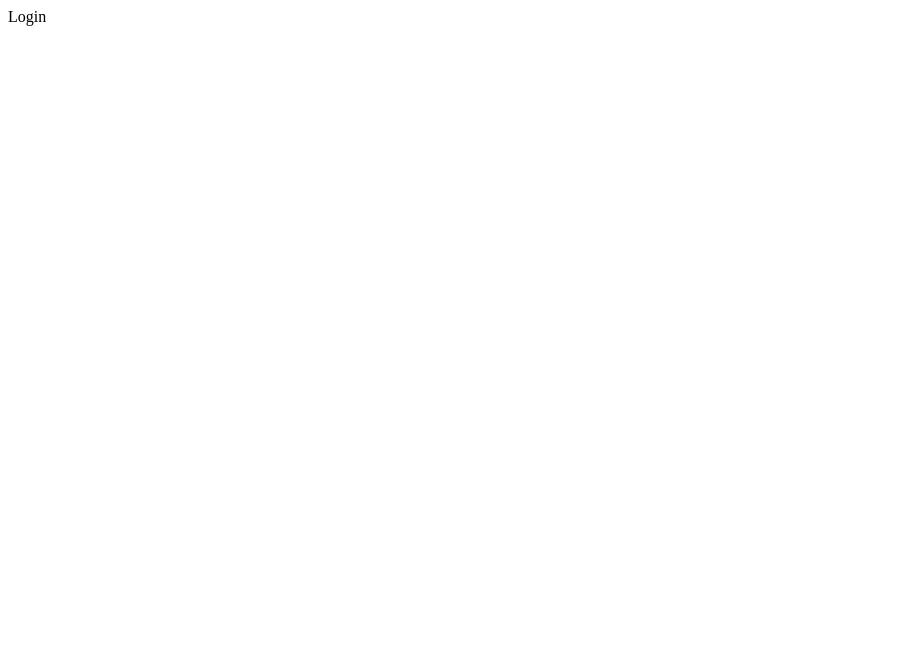
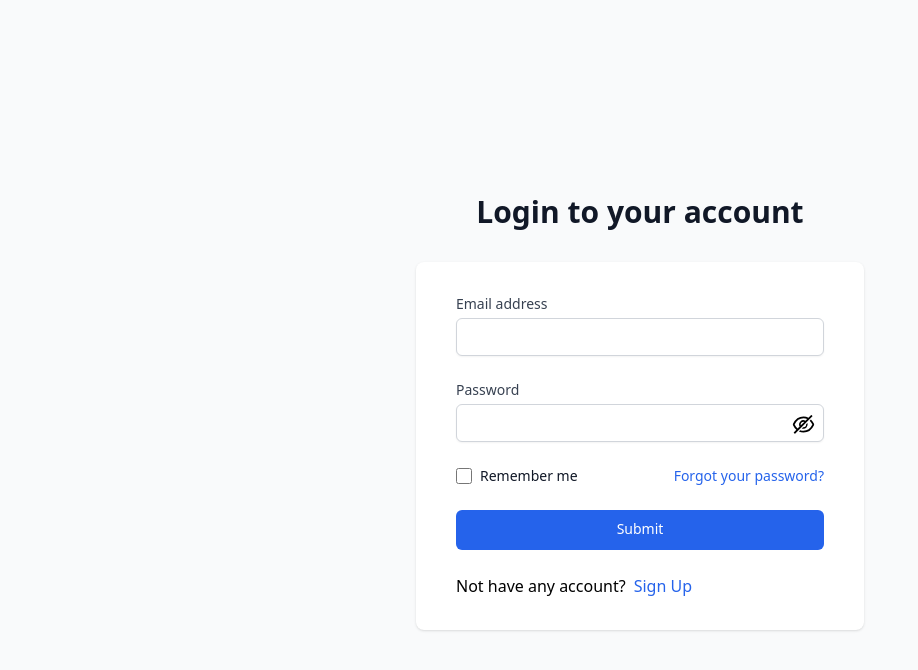
Before and after one commit to isurusajith68/E_Shop_MERN_Redux, a React (Create React App) app in the folder client/: page /login in a window 1280 px wide. Shown: the top 670 px of the page, without its empty margins (0-918 px from the left). Built offline with nearby package versions, Linux system fonts and the light colour scheme.

Commit message:
loginpage

```diff
--- a/client/src/App.css
+++ b/client/src/App.css
@@ -1,3 +1,44 @@
 @tailwind base;
 @tailwind components;
 @tailwind utilities;
+
+/* fonts */
+@import url('https://fonts.googleapis.com/css2?family=Roboto:ital,wght@0,100;0,300;0,400;0,500;0,700;0,900;1,100;1,300;1,400;1,500;1,700;1,900&display=swap');
+@import url('https://fonts.googleapis.com/css2?family=Poppins:ital,wght@0,100;0,200;0,300;0,400;0,500;0,600;0,700;0,800;0,900;1,100;1,200;1,300;1,400;1,500;1,600;1,700;1,800;1,900&display=swap');
+
+*{
+  scroll-behavior: smooth;
+}
+body {
+  font-family: system-ui, -apple-system, BlinkMacSystemFont, "Segoe UI", Roboto,
+    Oxygen, Ubuntu, Cantarell, "Open Sans", "Helvetica Neue", sans-serif;
+    background: #F6F6F5;
+    scroll-behavior: smooth;
+}
+input,select{
+  outline: none;
+}
+.batch_heart{
+  background: tomato;
+  width: 15px;
+  height: 15px;
+  display: flex;
+  align-items: center;
+  justify-content: center;
+  border-radius: 100%;
+  position: absolute;
+  right: -24%;
+  top: -9%;
+  cursor: pointer;
+}
+/* Chrome, Safari, Edge, Opera */
+input::-webkit-outer-spin-button,
+input::-webkit-inner-spin-button {
+  -webkit-appearance: none;
+  margin: 0;
+}
+
+/* Firefox */
+input[type=number] {
+  -moz-appearance: textfield;
+}
--- a/client/src/App.js
+++ b/client/src/App.js
@@ -1,4 +1,5 @@
 import React from "react";
+import "./App.css";
 import { Route, BrowserRouter, Routes } from "react-router-dom";
 import {Login} from "./Routes.js"
  function App() {
--- a/client/src/components/Login/Login.jsx
+++ b/client/src/components/Login/Login.jsx
@@ -1,9 +1,115 @@
-import React from 'react'
-
+import React, { useState } from "react";
+import { Link } from "react-router-dom";
+import styles from "../../styles/styles";
+import { AiOutlineEye, AiOutlineEyeInvisible } from "react-icons/ai";
 function Login() {
+ const [email, setEmail] = useState("");
+const [password, setPassword] = useState("");
+const [visible, setVisible] = useState(false);
   return (
-    <div>Login</div>
-  )
+    <div className="min-h-screen bg-gray-50 flex flex-col justify-center py-12 sm:px-6 lg:px-8">
+      <div className="sm:mx-auto sm:w-full sm:max-w-md">
+        <h2 className="mt-6 text-center text-3xl font-extrabold text-gray-900">
+          Login to your account
+        </h2>
+      </div>
+      <div className="mt-8 sm:mx-auto sm:w-full sm:max-w-md">
+        <div className="bg-white py-8 px-4 shadow sm:rounded-lg sm:px-10">
+          <form className="space-y-6" >
+            <div>
+              <label
+                htmlFor="email"
+                className="block text-sm font-medium text-gray-700"
+              >
+                Email address
+              </label>
+              <div className="mt-1">
+                <input
+                  type="email"
+                  name="email"
+                  autoComplete="email"
+                  required
+                  value={email}
+                  onChange={(e) => setEmail(e.target.value)}
+                  className="appearance-none block w-full px-3 py-2 border border-gray-300 rounded-md shadow-sm placeholder-gray-400 focus:outline-none focus:ring-blue-500 focus:border-blue-500 sm:text-sm"
+                />
+              </div>
+            </div>
+            <div>
+              <label
+                htmlFor="password"
+                className="block text-sm font-medium text-gray-700"
+              >
+                Password
+              </label>
+              <div className="mt-1 relative">
+                <input
+                  type={visible ? "text" : "password"}
+                  name="password"
+                  autoComplete="current-password"
+                  required
+                  value={password}
+                  onChange={(e) => setPassword(e.target.value)}
+                  className="appearance-none block w-full px-3 py-2 border border-gray-300 rounded-md shadow-sm placeholder-gray-400 focus:outline-none focus:ring-blue-500 focus:border-blue-500 sm:text-sm"
+                />
+                {visible ? (
+                  <AiOutlineEye
+                    className="absolute right-2 top-2 cursor-pointer"
+                    size={25}
+                    onClick={() => setVisible(false)}
+                  />
+                ) : (
+                  <AiOutlineEyeInvisible
+                    className="absolute right-2 top-2 cursor-pointer"
+                    size={25}
+                    onClick={() => setVisible(true)}
+                  />
+                )}
+              </div>
+            </div>
+            <div className={`${styles.noramlFlex} justify-between`}>
+              <div className={`${styles.noramlFlex}`}>
+                <input
+                  type="checkbox"
+                  name="remember-me"
+                  id="remember-me"
+                  className="h-4 w-4 text-blue-600 focus:ring-blue-500 border-gray-300 rounded"
+                />
+                <label
+                  htmlFor="remember-me"
+                  className="ml-2 block text-sm text-gray-900"
+                >
+                  Remember me
+                </label>
+              </div>
+              <div className="text-sm">
+                <a
+                  href=".forgot-password"
+                  className="font-medium text-blue-600 hover:text-blue-500"
+                >
+                  Forgot your password?
+                </a>
+              </div>
+            </div>
+            <div>
+              <button
+                type="submit"
+                className="group relative w-full h-[40px] flex justify-center py-2 px-4 border border-transparent text-sm font-medium rounded-md text-white bg-blue-600 hover:bg-blue-700"
+              >
+                Submit
+              </button>
+            </div>
+            <div className={`${styles.noramlFlex} w-full`}>
+              <h4>Not have any account?</h4>
+              <Link to="/sign-up" className="text-blue-600 pl-2">
+                Sign Up
+              </Link>
+            </div>
+          </form>
+        </div>
+      </div>
+    </div>
+  );
 }
 
 export default Login
```
